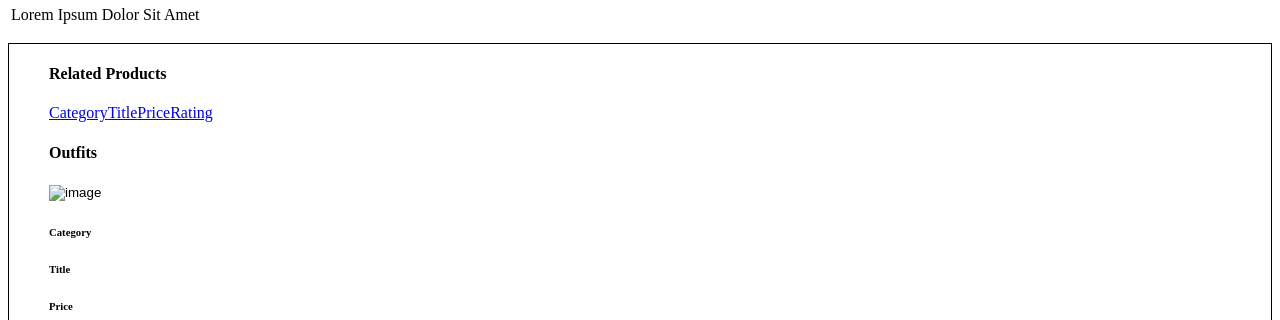
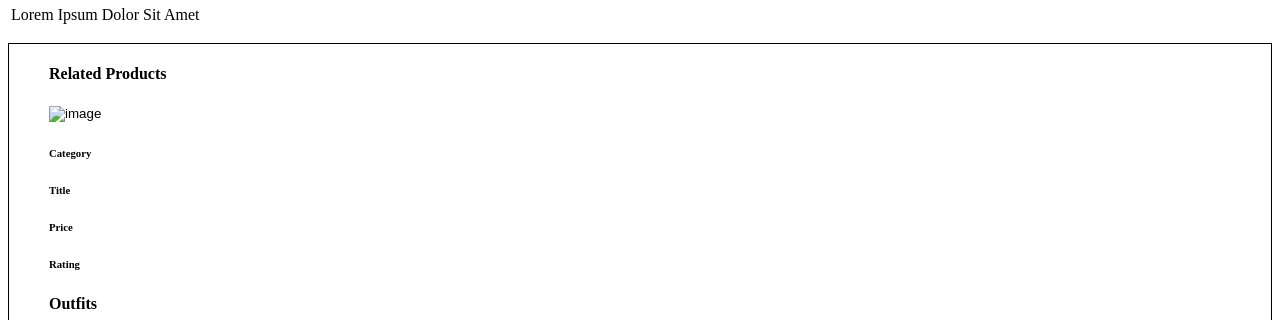
Before and after one commit to rpp31-fec-relish/Atelier, a React app: page / in a window 1280 px wide. Shown: the part 385-705 px from the top of the page. Built offline with nearby package versions, Linux system fonts and the light colour scheme; no server answers; the HTML template or start-up script is replaced by a standard one.

Commit message:
Added Outfits skeleton and updated relRelatedProducts skeleton

```diff
--- a/client/src/components/Related/Outfits.jsx
+++ b/client/src/components/Related/Outfits.jsx
@@ -4,7 +4,7 @@ const Outfits = (props) => {
   return (
     <div id="outfits">
       <h4>Outfits</h4>
-      <div id="product">
+      <div id="outfits-product">
         <input type="image" alt="image"></input>
         <h6>Category</h6>
         <h6>Title</h6>
--- a/client/src/components/Related/RelatedProducts.jsx
+++ b/client/src/components/Related/RelatedProducts.jsx
@@ -34,12 +34,15 @@ const RelatedProducts = (props) => {
     )
 
   return (
-    <div class="product">
+    <div id="related">
       <h4>Related Products</h4>
-      <a href="#category">Category</a>
-      <a href="#title">Title</a>
-      <a href="#price">Price</a>
-      <a href="#rating">Rating</a>
+      <div id="related-products">
+        <input type="image" alt="image"></input>
+        <h6>Category</h6>
+        <h6>Title</h6>
+        <h6>Price</h6>
+        <h6>Rating</h6>
+      </div>
     </div>
   )
 
```
Also changed, not shown: 1 other file (tests, documents, lock files or other folders).
